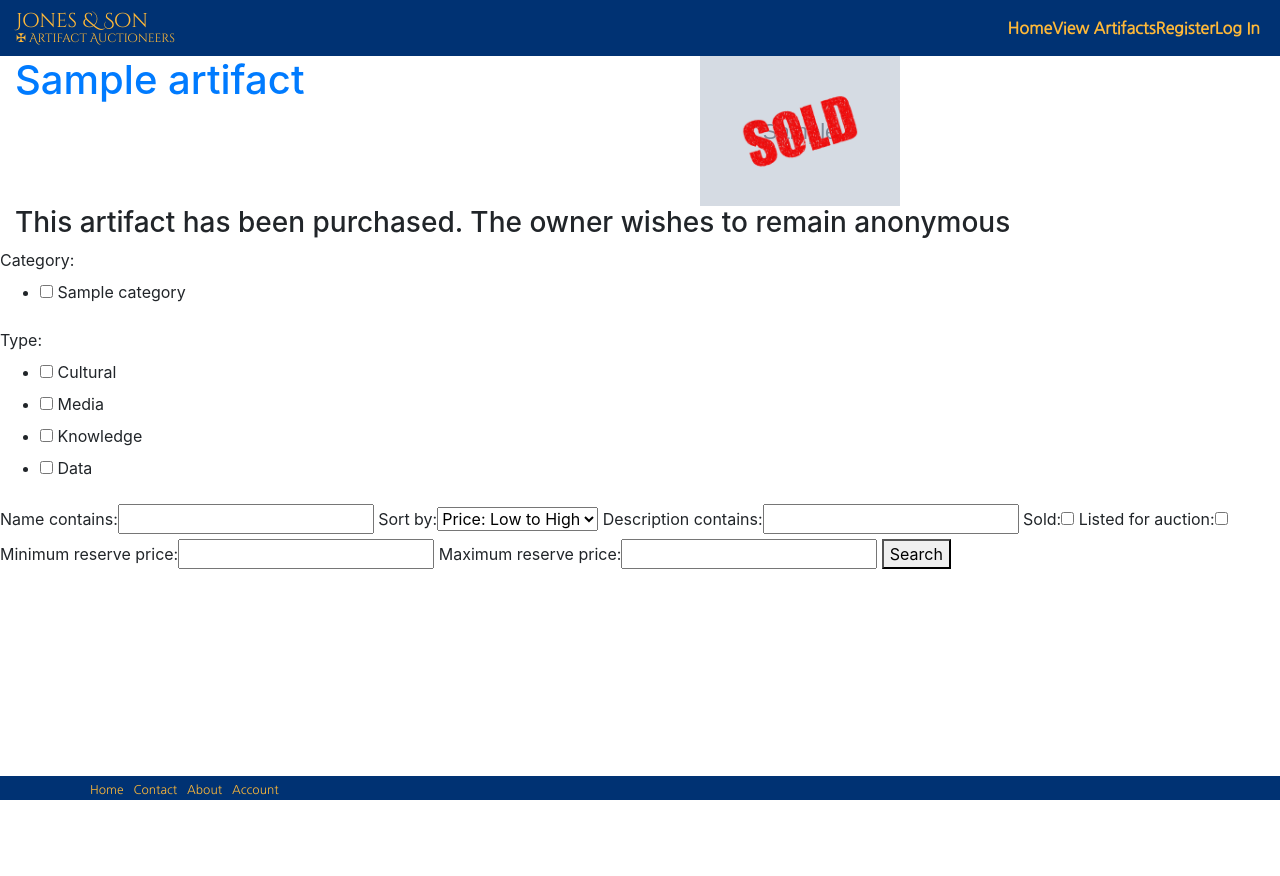
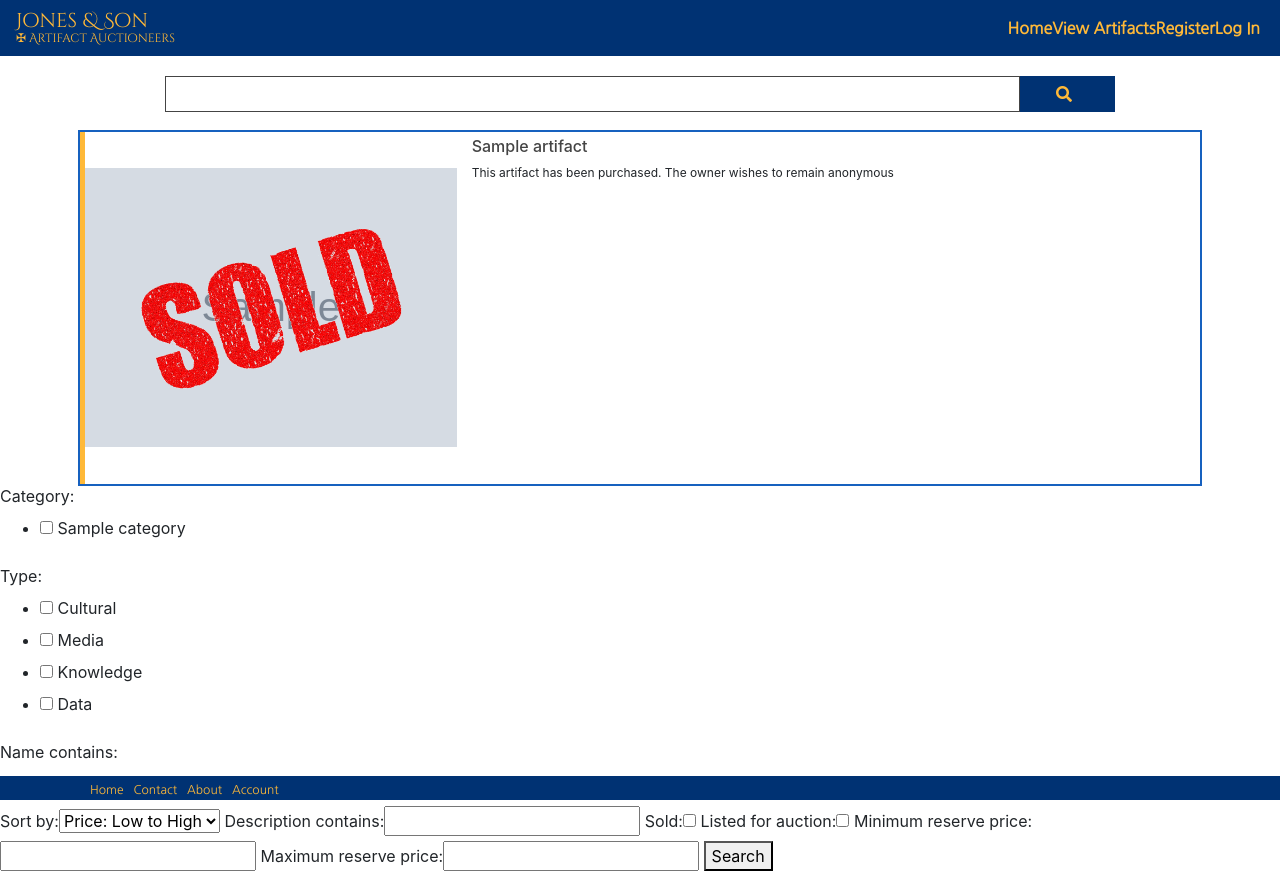
Before and after one commit to Shilldon/artifact-auction, a Django app: page /artifacts/list/ in a window 1280 px wide. Before the commit the page ends 800 px from the top, so only its background shows below. Run offline with Django 3.2, Linux system fonts and the light colour scheme; tables that the repository leaves empty hold one stand-in row (values such as "Sample post"); grey boxes marked "Sample" are stand-in pictures; some libraries are stand-ins or nearby versions.

Commit message:
added styling to list of artifacts

```diff
--- a/accounts/templates/login.html
+++ b/accounts/templates/login.html
@@ -17,7 +17,7 @@
                         </div>
                     </div>
                     <div class="row">
-                        <div class="col-12 option-list">
+                        <div class="col-12 styled-box option-list ">
                             <div class="row h-100">
                                 <div class="col-12 option-inner">
                                     {% render_field login_form.username style="border: none; outline: none" %}
@@ -34,7 +34,7 @@
                         </div>
                     </div>
                     <div class="row ">
-                        <div class="col-12 option-list">
+                        <div class="col-12 styled-box option-list ">
                             <div class="row h-100">
                                 <div class="col-12 option-inner">
                                     {% render_field login_form.password style="border: none; outline: none" %}
@@ -44,7 +44,7 @@
                     </div>
                     <div class="row">
                         <div class="col-12 text-center">
-                            <button type="submit">Sign-In</button>
+                            <button class="btn" type="submit">Sign-In</button>
                         </div>
                     </div>
                 </div>
--- a/artifacts/templates/artifacts.html
+++ b/artifacts/templates/artifacts.html
@@ -1,70 +1,74 @@
 {% extends 'base.html' %}
-{% block content %}
+
 {% load static from staticfiles %}
 {% load bootstrap_tags %}
-
+{% load widget_tweaks %}
 {% block head_js %}
 <script defer src="{% static 'js/script.js' %}"></script>
 {% endblock %}
 
+{% block content %}
+<section class="container">
+<form method="POST">
+    {% csrf_token %}
+    <div class="row search-bar-container">
+        <div class="col-9 offset-1 search-bar">
+            {% render_field search_form.name%}
+
+        </div>
+        <div class="col-1 search-icon text-center align-middle" >
+            <button type="submit"><span class=" "><i class="fas fa-search"></i></span></button>
+        </div>
+    </div>
+</form>
+</section>
+<div class="container" >
 {% for artifact in artifacts_list %}
-<div class="artifact-information container-fluid">
-    <div class="auction-artifactid" data-artifactid="{{ artifact.id }}"></div>
-    <div class="row">
-        <div class="col-3">
-            <h1><a href="{% url 'display_artifact' id=artifact.id %}">{{ artifact.name }}</a></h1>
+    <div class="row h-100 styled-box artifact-information" style="margin: 15px -5px 0 -5px; padding:5px 0 5px 0">
+
+        <div class="auction-artifactid" data-artifactid="{{ artifact.id }}"></div>
+        <div class="col-4 artifact-image text-center my-auto img-fluid" style="background-image: url('{{ MEDIA_URL }}{{ artifact.image }}');">
+        {% if artifact.sold is True %}
+            <a href="{% url 'display_artifact' id=artifact.id %}"><img class="img-fluid my-auto" src="/media/images/sold.png"></img></a>
+        {%else %}
+            <a style="display:block; height:100px; width:100px;" href="{% url 'display_artifact' id=artifact.id %}"></a>
+        {% endif %}
         </div>
 
-        <div class="col-6 artifact" style="background-image: url('{{ MEDIA_URL}}{{ artifact.image }}'); ">
+        <div class="col-8">
+            <h4><a href="{% url 'display_artifact' id=artifact.id %}"><span>{{ artifact.name }}</span></a></h4>
             {% if artifact.sold is True %}
-            <div class="text-center">
-            <img class="artifact img-fluid" src="{{ MEDIA_URL }}images/sold.png"></img>
-                </div>
+                {% if artifact.owner == None %}
+                <p>Sold</p>
+                {% elif artifact.owner == user %}
+                <p>You own this artifact</p>
+                {% elif artifact.owner.profile.remain_anonymous %}
+                <p>This artifact has been purchased. The owner wishes to remain anonymous</p>
+                {% else %}
+                <p>Owned by {{ artifact.owner }}</p>
+                {% endif %}
+            {% else %}
+            <span class="auction-status"></span>
+            <span class="auction-timer-container">
+                <span class="auction-timer"></span><br>
+            </span>
+
+                {% for auction in auctions %}
+                    {% if auction.artifact == artifact %}
+                    <span>Reserve: £{{ artifact.buy_now_price }}<br></span>
+                    <span class="auction-bid-status">
+                        <span class="auction-current-bid">Current bid: £{{ auction_bids|get_item:auction.id }}</span>
+                    </span>
+                    {% else %}
+
+                    {% endif %}
+                {%endfor%}
             {% endif %}
         </div>
     </div>
-
-    {% if artifact.sold is True %}
-    <div class="row">
-        <div class="col-12">
-        {% if artifact.owner == None %}
-            <h3>Sold</h3>
-        {% elif artifact.owner == user %}
-            <h3>You own this artifact</h3>
-        {% elif artifact.owner.profile.remain_anonymous %}
-            <h3>This artifact has been purchased. The owner wishes to remain anonymous</h3>
-        {% else %}
-            <h3>Owned by {{ artifact.owner }}</h3>
-        {% endif %}
-        </div>
-    </div>
-    {% else %}
-    <div class="row">
-        <div class="col-12">
-            <h4 class="auction-status"></h4>
-        </div>
-    </div>
-    {% endif %}
-        {% for auction in auctions %}
-            {% if auction.artifact == artifact %}
-                <div class="row auction-timer-container" style="display:none">
-                   <div class="col-6">
-                        <h5 class="auction-timer"></h5>
-                    </div>
-                    <div class="col-3">
-                        <h4>Reserve: £{{ artifact.buy_now_price }}</h4>
-                    </div>
-                    <div class="col-3 auction-bid-status">
-                        <h4 class="auction-current-bid">Current bid: £{{ auction_bids|get_item:auction.id }}</h4>
-                    </div>
-                </div>
-            {% endif %}
-        {%endfor%}
-
-
+</a>
+{% endfor %}
 </div>
-
-{% endfor %}
 
 <div>
 <form method="POST">
--- a/artifacts/views.py
+++ b/artifacts/views.py
@@ -26,6 +26,7 @@ def artifacts_list(request):
     else:
         search_form = SearchArtifactsForm()
         artifacts = Artifact.objects.all()
+
     auctions = Auction.objects.all()
     auction_bids = {}
     for auction in auctions:
--- a/search/forms.py
+++ b/search/forms.py
@@ -30,7 +30,7 @@ class SearchArtifactsForm(forms.Form):
     ]
 
 
-    name = forms.CharField(label="Name contains:", required=False)
+    name = forms.CharField(label="Name contains:", required=False, widget=forms.Textarea(attrs= { 'cols':200,'rows':1, 'style': 'width:100%; outline:none; border:none; resize: none;' }))
     sort_by = forms.ChoiceField(label='Sort by:', choices=SORT_CHOICES, required=False)
     description = forms.CharField(label="Description contains:", required=False)
     sold = forms.BooleanField(initial=False, required=False)
--- a/static/css/custom.css
+++ b/static/css/custom.css
@@ -70,36 +70,16 @@
   font-size: 1rem;
   font-family: 'Nanum Gothic', sans-serif !important;
   font-weight: 700;
-  border: solid 2px #1761BF;
   margin-top: 5px;
-  margin-bottom: 5px; }
+  margin-bottom: 5px;
+  line-height: 2.5; }
   .option-list img {
     width: 100%; }
   .option-list a {
     text-decoration: none;
     color: #444444; }
-
-.option-inner {
-  border-left: solid 5px #FFB938;
-  margin: 0;
-  line-height: 2.5; }
-  .option-inner p {
-    font-size: 0.75rem;
-    line-height: 0; }
-
-.artifact-image {
-  background-size: contain;
-  background-position: center center;
-  background-repeat: no-repeat;
-  width: 100%; }
-
-.artifact {
-  background-size: contain;
-  background-position: center center;
-  background-repeat: no-repeat;
-  width: 150px;
-  height: 150px;
-  margin: 0 auto; }
+  .option-list p {
+    font-size: 0.75rem; }
 
 .hvr-sweep-to-right:before {
   background-color: #FFB938; }
@@ -168,4 +148,41 @@ footer {
   cursor: inherit;
   display: block; }
 
+.search-bar-container {
+  margin-top: 20px;
+  margin-bottom: 20px; }
+  .search-bar-container button {
+    border: none;
+    background-color: transparent;
+    outline: none;
+    color: #FFB938; }
+
+.search-bar {
+  border: 1px solid #444444; }
+
+.search-icon {
+  color: #FFB938;
+  background-color: #003273;
+  padding: 5px 7px 0 0; }
+
+.artifact-information {
+  font-size: 0.75rem; }
+  .artifact-information a {
+    text-decoration: none;
+    color: #444444; }
+  .artifact-information h4 {
+    font-size: 1rem; }
+  .artifact-information p {
+    line-height: 1.5; }
+
+.artifact-image {
+  background-size: contain;
+  background-position: center center;
+  background-repeat: no-repeat;
+  line-height: 10; }
+
+.styled-box {
+  outline: solid 2px #1761BF;
+  border-left: solid 5px #FFB938; }
+
 /*# sourceMappingURL=custom.css.map */
--- a/static/css/custom.scss
+++ b/static/css/custom.scss
@@ -97,9 +97,9 @@ $highlight-color-dark: #734D07; // Brown
         font-size:1rem;
         font-family: 'Nanum Gothic', sans-serif !important;
         font-weight: 700;
-        border: solid 2px $background-color-light;
         margin-top: 5px;
         margin-bottom: 5px;
+        line-height:2.5;
         img {
             width:100%;
         }
@@ -107,33 +107,14 @@ $highlight-color-dark: #734D07; // Brown
             text-decoration: none;
             color: $font-color-grey;
         }
-    }
-    .option-inner {
-        border-left: solid 5px $highlight-color-light;
-        margin:0;
-        line-height:2.5;
         p {
             font-size:0.75rem;
-            line-height:0;
+
         }
     }
 
-.artifact-image {
-    background-size: contain;
-    background-position: center center;
-    background-repeat: no-repeat;
-    width: 100%;
-}
 
-.artifact {
 
-    background-size: contain;
-    background-position: center center;
-    background-repeat: no-repeat;
-    width: 150px;
-    height: 150px;
-    margin: 0 auto;
-}
 
 .hvr-sweep-to-right:before {
     background-color: $highlight-color-light;
@@ -217,3 +198,51 @@ footer {
     cursor: inherit;
     display: block;
 }
+
+.search-bar-container {
+    margin-top:20px;
+    margin-bottom:20px;
+    button {
+        border:none;
+        background-color: transparent;
+        outline:none;
+        color: $font-color-light;
+    }
+}
+
+.search-bar {
+    border: 1px solid $font-color-grey
+}
+
+.search-icon {
+    color: $font-color-light;
+    background-color: $background-color-dark;
+    padding: 5px 7px 0 0;
+}
+
+.artifact-information {
+    font-size:0.75rem;
+    a {
+        text-decoration:none;
+        color: $font-color-grey;
+    }
+    h4 {
+        font-size:1rem;
+    }
+    p {
+        line-height:1.5;
+    }
+}
+
+
+.artifact-image {
+    background-size: contain;
+    background-position: center center;
+    background-repeat: no-repeat;
+    line-height:10;
+}
+
+.styled-box {
+            outline: solid 2px $background-color-light;
+        border-left: solid 5px $highlight-color-light;
+}
--- a/static/js/script.js
+++ b/static/js/script.js
@@ -31,7 +31,7 @@ function initialisePage(artifactId, startTime, endTime, currentBid, artifactCont
             auctionBidStatus.show();
             auctionButtons.show();
             auctionSoldStatus.hide();
-            auctionText = "Auction time remaining:";
+            auctionText = "Time Left: ";
             displayTimer(artifactContainer, artifactId, endTime, auctionText, true);
             checkBid(artifactId, currentBid, artifactContainer);
         }
@@ -40,7 +40,7 @@ function initialisePage(artifactId, startTime, endTime, currentBid, artifactCont
             auctionBidStatus.hide();
             auctionButtons.hide();
             auctionSoldStatus.hide();
-            auctionText = "Time to start of auction:";
+            auctionText = "Starts in: ";
             displayTimer(artifactContainer, artifactId, startTime, auctionText, false);
         }
         else {
@@ -70,26 +70,22 @@ function displayTimer(artifactContainer, artifactId, referenceTime, auctionText,
         var hours = Math.floor((timeLeft % (1000 * 60 * 60 * 24)) / (1000 * 60 * 60));
         var minutes = Math.floor((timeLeft % (1000 * 60 * 60)) / (1000 * 60));
         var seconds = Math.floor((timeLeft % (1000 * 60)) / 1000);
-        var dayString = " days "
-        var hourString = " hours "
-        var minuteString = " minutes "
-        var secondString = " seconds";
+        var dayString = "d "
+        var hourString = "h "
+        var minuteString = "m "
+        var secondString = "s";
 
         if (days == 0) { days = "";
             dayString = "" }
-        else if (days == 1) { dayString = " day " }
 
         if (hours == 0) { hours = "";
             hourString = "" }
-        else if (hours == 1) { hourString = " hour " }
 
         if (minutes == 0) { minutes = "";
             minuteString = "" }
-        else if (minutes == 1) { minuteString = " minute " }
 
         if (seconds == 0) { seconds = "";
             secondString = "" }
-        else if (seconds == 1) {  secondString = " second" }
         $(".auction-timer", artifactContainer).text(days + dayString + hours + hourString + minutes + minuteString + seconds + secondString);
 
         if (timeLeft <= 0) {
--- a/templates/base.html
+++ b/templates/base.html
@@ -32,7 +32,7 @@
     {% block head_js %} {% endblock %}
 </head>
 
-<body class="d-flex flex-column h-100">
+<body>
     <!-- navbar -->
     <nav class="navbar navbar-expand-lg navbar-light bg-light">
         <a class="navbar-brand" href="{% url 'index' %}">Jones & Son<span><br>&#10016 Artifact Auctioneers</span></a>
@@ -85,9 +85,9 @@
             </ul>
         </div>
     </nav>
-    <main role="main" class="flex-shrink-0">
+
     {% block content %} {% endblock %}
-    </main>
+
 
     <!-- Footer -->
     <footer class="footer fixed-bottom mt-auto py-0">
```
Also changed, not shown: accounts/templates/register.html (+8 -32 lines), home/templates/index.html (+6 -6 lines), media/images/antikythera.jpg (added), 1 other file.
